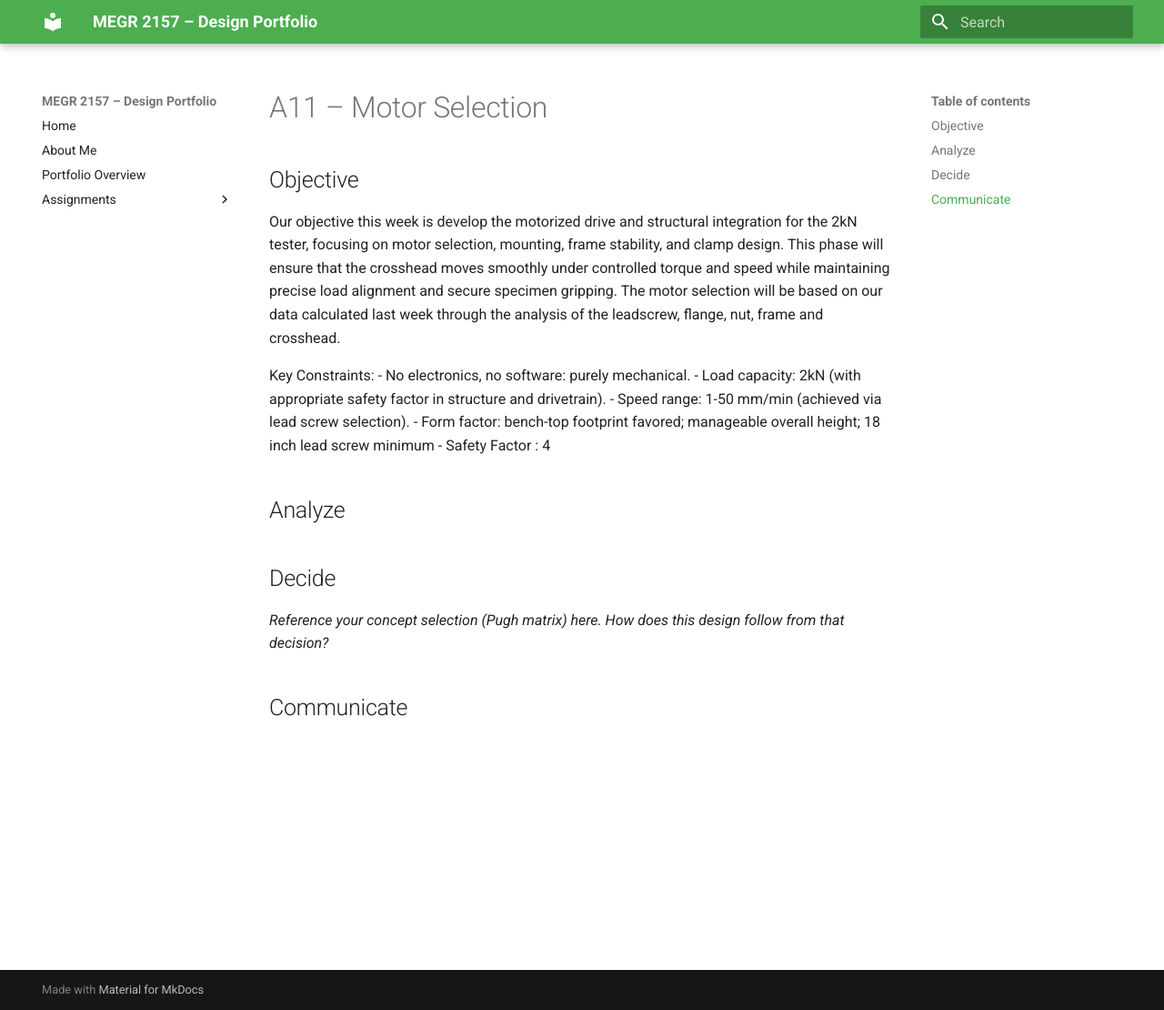
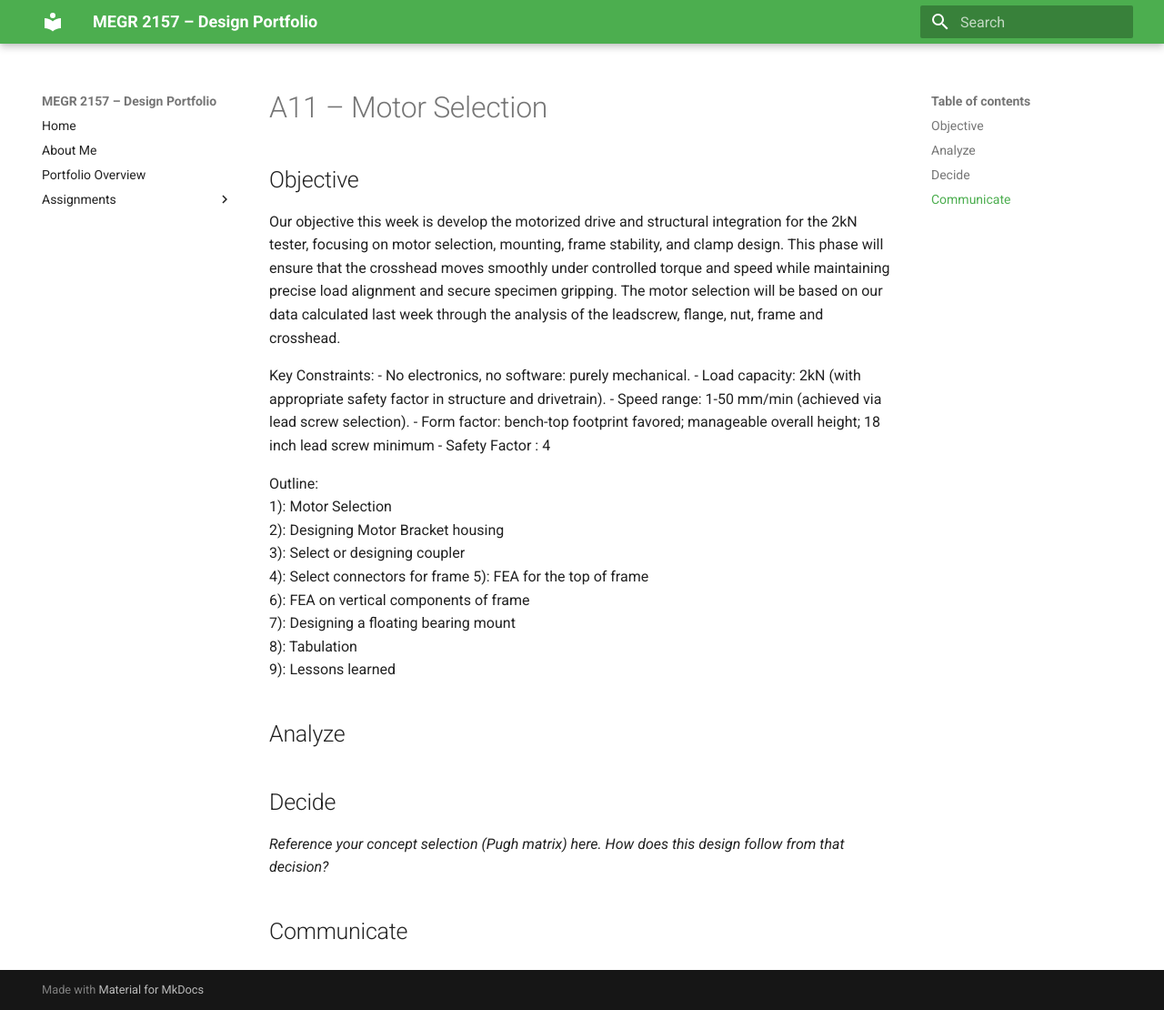
Before and after one commit to jhatch24/megr2156-portfolio, an MkDocs documentation site: the page built from docs/assignments/a11/index.md, in a window 1280 px wide and 1110 px high. Shown: the whole window at 91% size. Built offline with MkDocs 1.6.1 and Material for MkDocs 9.7.7, drawn with Linux system fonts in a browser that asks for light colours.

Commit message:
Update index.md

```diff
--- a/docs/assignments/a11/index.md
+++ b/docs/assignments/a11/index.md
@@ -10,6 +10,16 @@ Key Constraints:
 - Form factor: bench-top footprint favored; manageable overall height; 18 inch lead screw minimum
 - Safety Factor : 4
 
+Outline:
+1): Motor Selection
+2): Designing Motor Bracket housing
+3): Select or designing coupler
+4): Select connectors for frame
+5): FEA for the top of frame
+6): FEA on vertical components of frame
+7): Designing a floating bearing mount
+8): Tabulation
+9): Lessons learned
 
 ## Analyze
 
```
